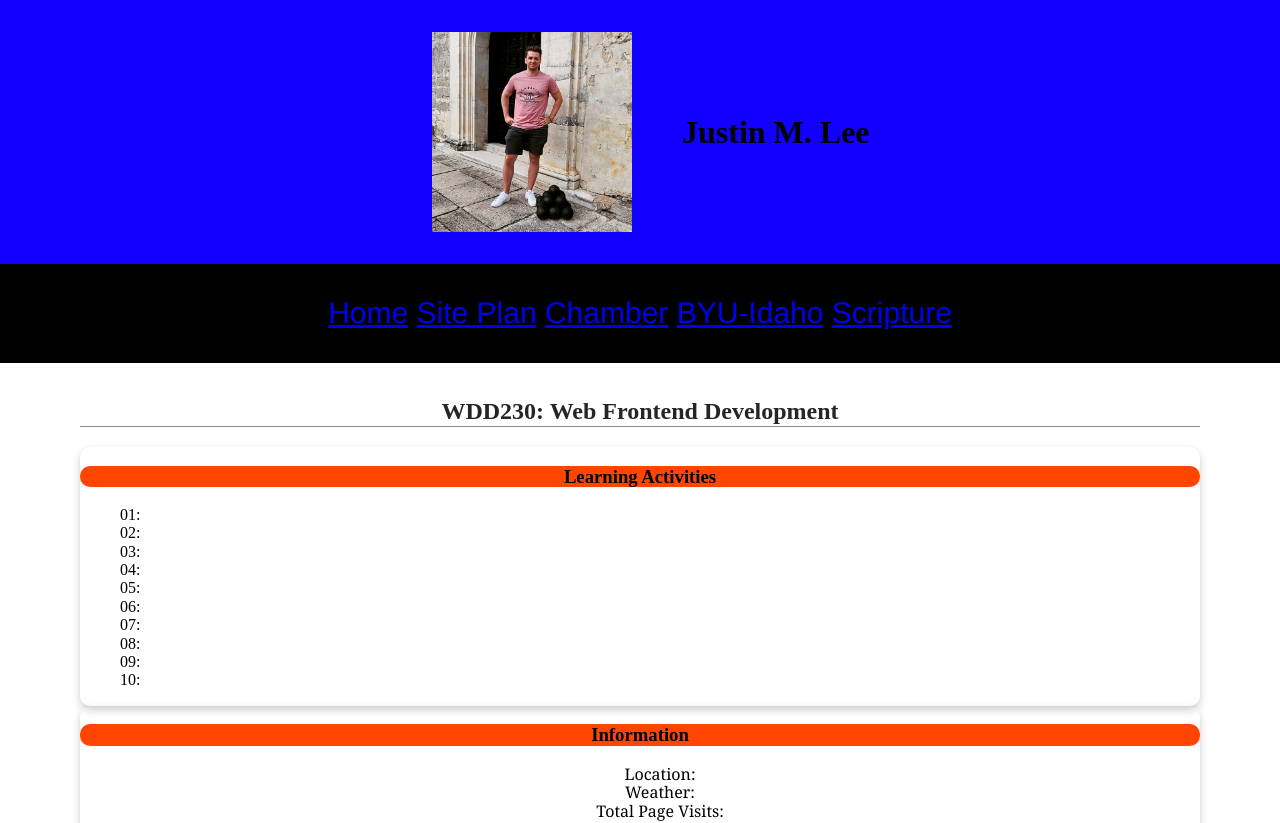
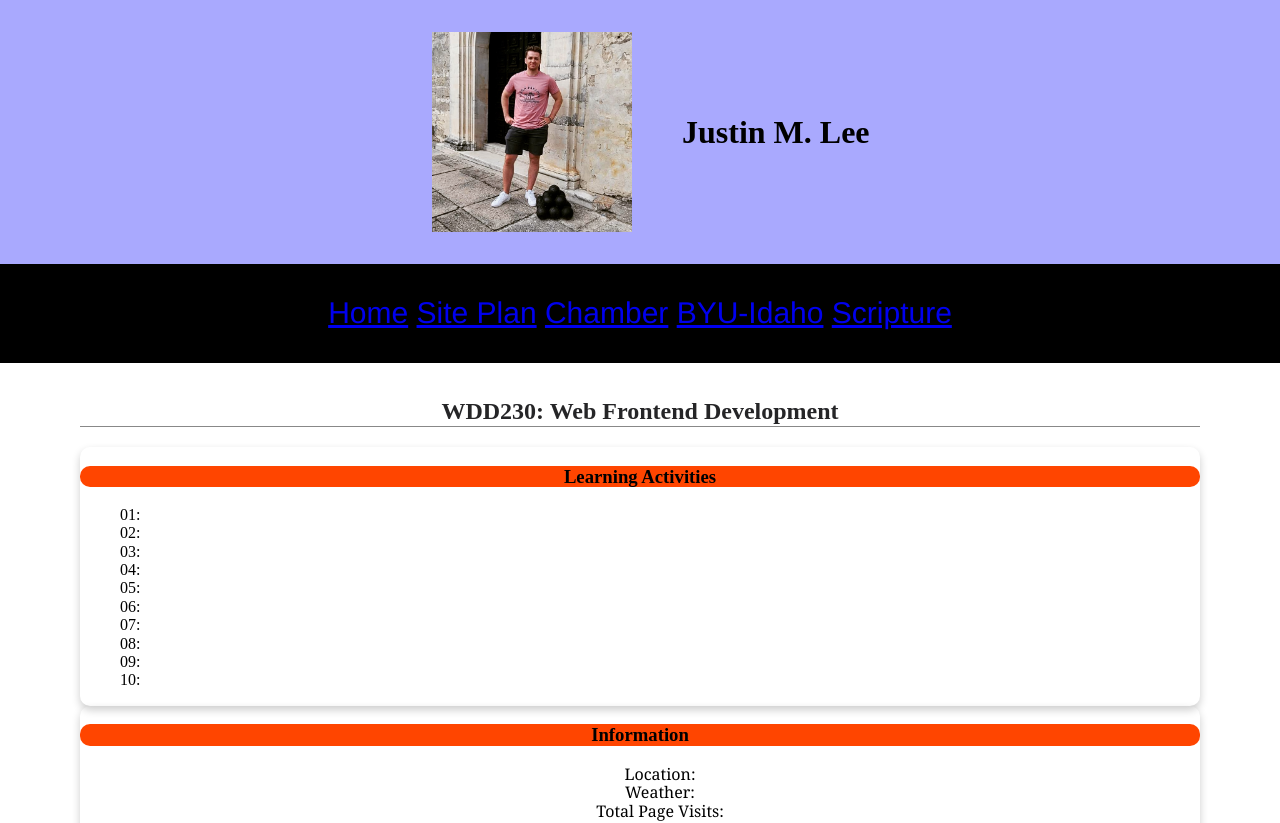
Before and after one commit to justinmlee87/wdd230, a plain HTML site: page index.html in a window 1280 px wide. Shown: the top 823 px of the page. Drawn offline with Linux system fonts and the light colour scheme.

Commit message:
color edits

```diff
--- a/styles/base.css
+++ b/styles/base.css
@@ -9,7 +9,7 @@
   }
 
   header {
-    background: rgb(17, 0, 255);
+    background-color: #a9a9fe;
     padding: 2rem;
     display: flex;
     align-items: center;
```
